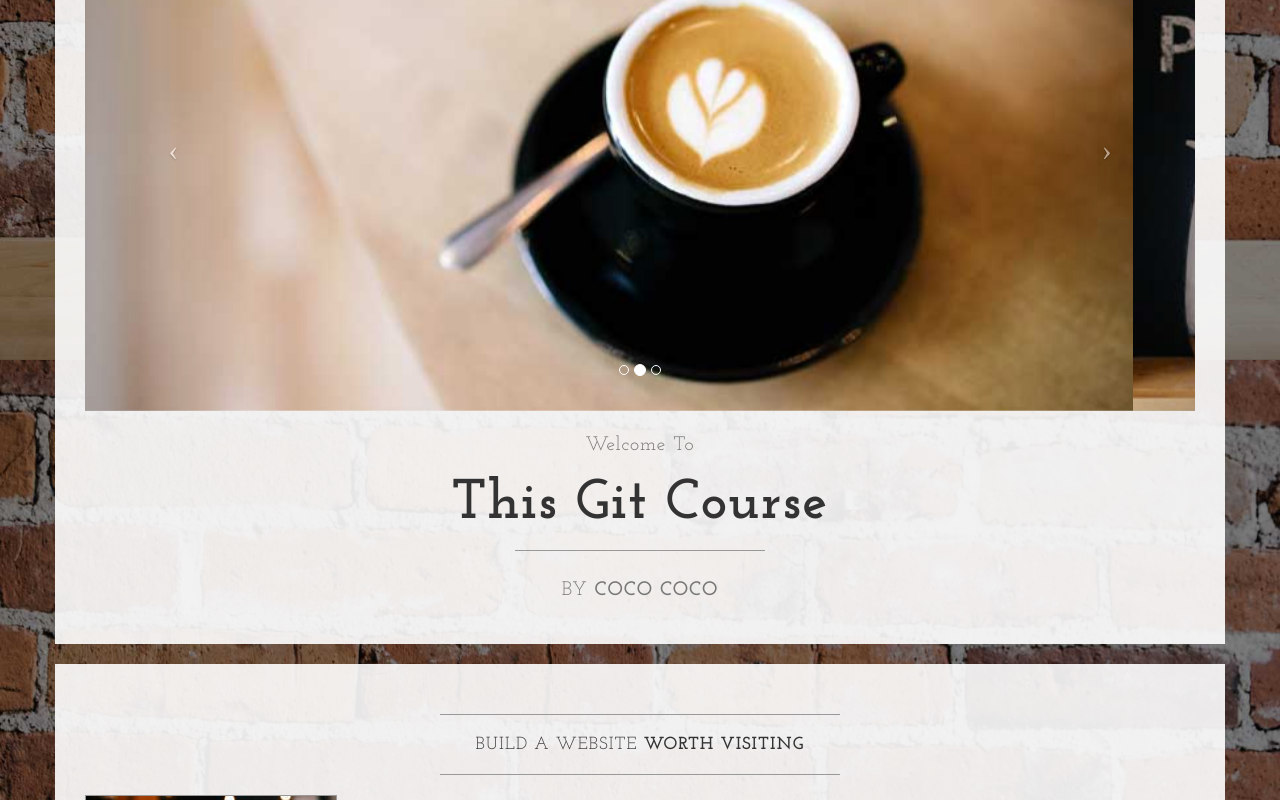
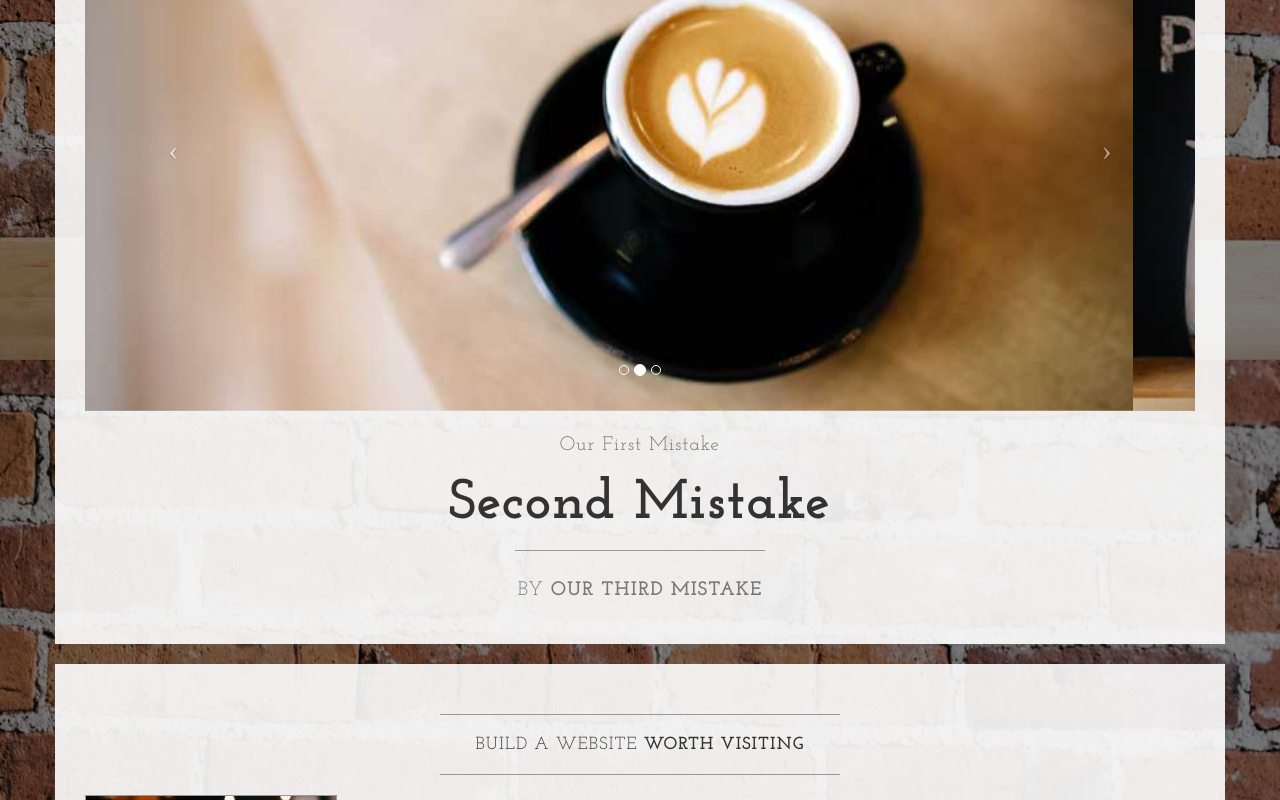
Before and after one commit to VisalSFDC/Learnable-Git-Course, a plain HTML site: page index.html in a window 1280 px wide. Shown: the part 440-1240 px from the top of the page. Drawn offline with nearby package versions, Linux system fonts and the light colour scheme.

Commit message:
Commit third mistake

```diff
--- a/index.html
+++ b/index.html
@@ -106,13 +106,13 @@
                         </a>
                     </div>
                     <h2 class="brand-before">
-                        <small>Welcome to</small>
+                        <small>Our first mistake</small>
                     </h2>
-                    <h1 class="brand-name">This Git Course</h1>
+                    <h1 class="brand-name">Second mistake</h1>
                     <hr class="tagline-divider">
                     <h2>
                         <small>By
-                            <strong>Coco coco</strong>
+                            <strong>Our third mistake</strong>
                         </small>
                     </h2>
                 </div>
```
